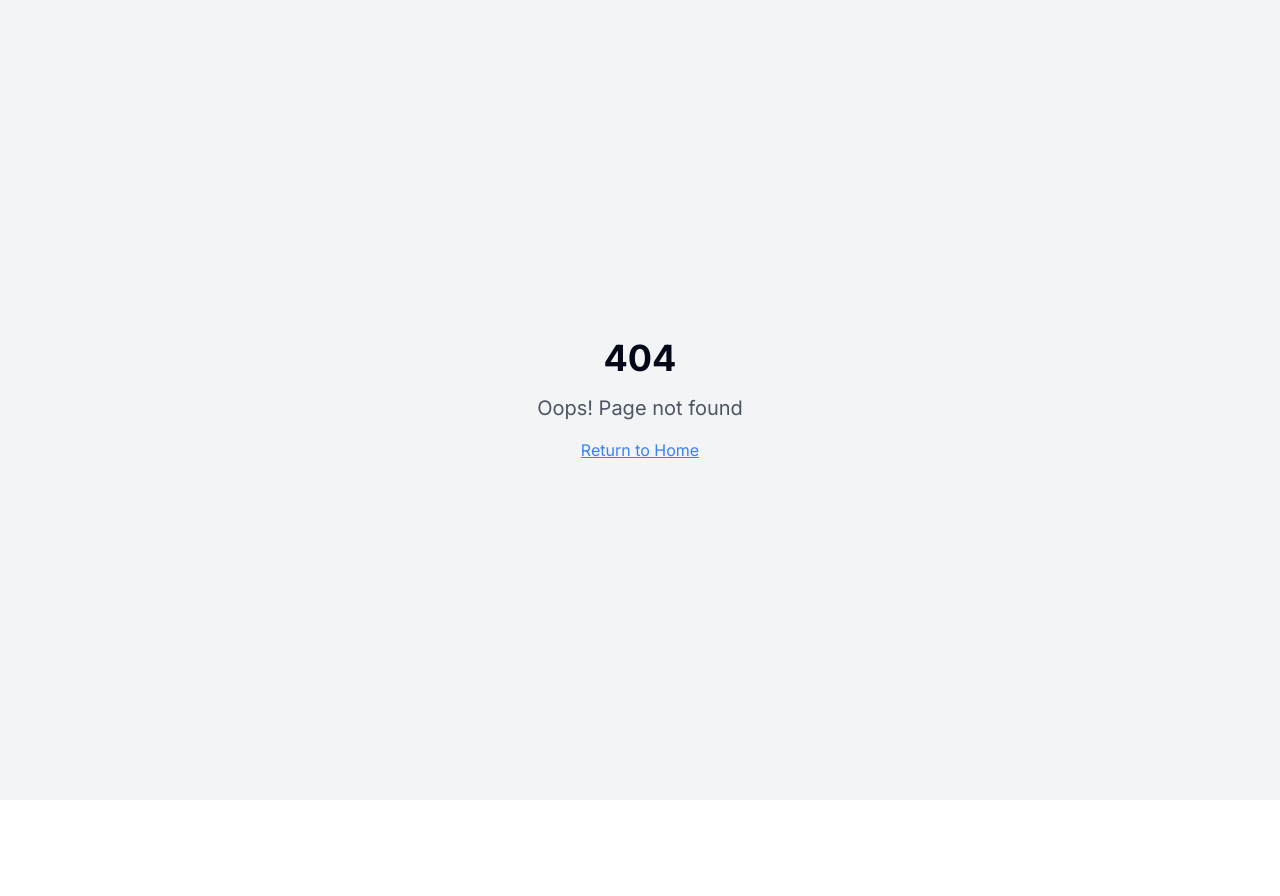
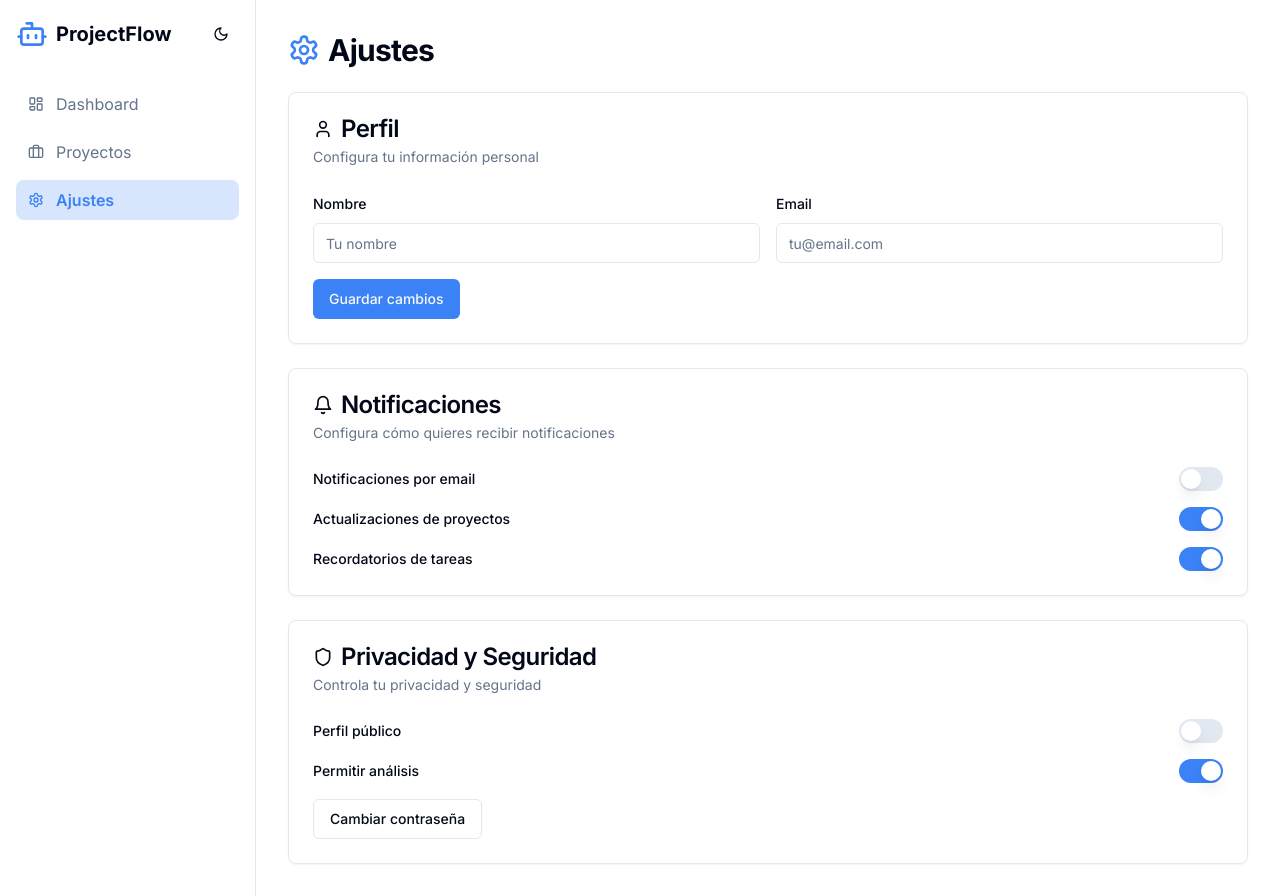
Before and after one commit to marianaral/project-primavera-flow, a React (Vite) app: page /settings in a window 1280 px wide. Before the commit this address had no page. Before the commit the page ends 800 px from the top, so only its background shows below. Built offline with nearby package versions, Linux system fonts and the light colour scheme.

Commit message:
Fix light mode and 404 error
Fixes light mode toggle and adds a route for the settings page.

```diff
--- a/src/App.tsx
+++ b/src/App.tsx
@@ -6,6 +6,7 @@ import { QueryClient, QueryClientProvider } from "@tanstack/react-query";
 import { BrowserRouter, Routes, Route } from "react-router-dom";
 import Dashboard from "./pages/Dashboard";
 import Projects from "./pages/Projects";
+import Settings from "./pages/Settings";
 import NotFound from "./pages/NotFound";
 import MainLayout from "./components/layout/MainLayout";
 import ProjectPage from "./pages/ProjectPage";
@@ -22,6 +23,7 @@ const App = () => (
           <Route element={<MainLayout />}>
             <Route path="/" element={<Dashboard />} />
             <Route path="/projects" element={<Projects />} />
+            <Route path="/settings" element={<Settings />} />
             <Route path="/project/:id" element={<ProjectPage />} />
           </Route>
           {/* ADD ALL CUSTOM ROUTES ABOVE THE CATCH-ALL "*" ROUTE */}
--- a/src/components/ThemeToggle.tsx
+++ b/src/components/ThemeToggle.tsx
@@ -4,7 +4,7 @@ import { Button } from "@/components/ui/button";
 import { useState, useEffect } from "react";
 
 const ThemeToggle = () => {
-  const [isDark, setIsDark] = useState(true);
+  const [isDark, setIsDark] = useState(false);
 
   useEffect(() => {
     // Check if dark mode is already set
--- a/src/index.css
+++ b/src/index.css
@@ -58,7 +58,4 @@
     @apply bg-background text-foreground antialiased;
     font-family: 'Inter', sans-serif;
   }
-  #root {
-    @apply dark;
-  }
 }
--- /dev/null
+++ b/src/pages/Settings.tsx
@@ -0,0 +1,99 @@
+
+import { Card, CardContent, CardDescription, CardHeader, CardTitle } from "@/components/ui/card";
+import { Switch } from "@/components/ui/switch";
+import { Button } from "@/components/ui/button";
+import { Input } from "@/components/ui/input";
+import { Label } from "@/components/ui/label";
+import { Settings as SettingsIcon, User, Bell, Shield } from "lucide-react";
+
+const Settings = () => {
+  return (
+    <div className="animate-fade-in space-y-6">
+      <div className="flex items-center gap-2 mb-6">
+        <SettingsIcon className="h-8 w-8 text-primary" />
+        <h1 className="text-3xl font-bold tracking-tight">Ajustes</h1>
+      </div>
+
+      <div className="grid gap-6">
+        {/* Perfil */}
+        <Card>
+          <CardHeader>
+            <CardTitle className="flex items-center gap-2">
+              <User className="h-5 w-5" />
+              Perfil
+            </CardTitle>
+            <CardDescription>
+              Configura tu información personal
+            </CardDescription>
+          </CardHeader>
+          <CardContent className="space-y-4">
+            <div className="grid grid-cols-2 gap-4">
+              <div className="space-y-2">
+                <Label htmlFor="name">Nombre</Label>
+                <Input id="name" placeholder="Tu nombre" />
+              </div>
+              <div className="space-y-2">
+                <Label htmlFor="email">Email</Label>
+                <Input id="email" type="email" placeholder="tu@email.com" />
+              </div>
+            </div>
+            <Button>Guardar cambios</Button>
+          </CardContent>
+        </Card>
+
+        {/* Notificaciones */}
+        <Card>
+          <CardHeader>
+            <CardTitle className="flex items-center gap-2">
+              <Bell className="h-5 w-5" />
+              Notificaciones
+            </CardTitle>
+            <CardDescription>
+              Configura cómo quieres recibir notificaciones
+            </CardDescription>
+          </CardHeader>
+          <CardContent className="space-y-4">
+            <div className="flex items-center justify-between">
+              <Label htmlFor="email-notifications">Notificaciones por email</Label>
+              <Switch id="email-notifications" />
+            </div>
+            <div className="flex items-center justify-between">
+              <Label htmlFor="project-updates">Actualizaciones de proyectos</Label>
+              <Switch id="project-updates" defaultChecked />
+            </div>
+            <div className="flex items-center justify-between">
+              <Label htmlFor="task-reminders">Recordatorios de tareas</Label>
+              <Switch id="task-reminders" defaultChecked />
+            </div>
+          </CardContent>
+        </Card>
+
+        {/* Privacidad */}
+        <Card>
+          <CardHeader>
+            <CardTitle className="flex items-center gap-2">
+              <Shield className="h-5 w-5" />
+              Privacidad y Seguridad
+            </CardTitle>
+            <CardDescription>
+              Controla tu privacidad y seguridad
+            </CardDescription>
+          </CardHeader>
+          <CardContent className="space-y-4">
+            <div className="flex items-center justify-between">
+              <Label htmlFor="profile-public">Perfil público</Label>
+              <Switch id="profile-public" />
+            </div>
+            <div className="flex items-center justify-between">
+              <Label htmlFor="analytics">Permitir análisis</Label>
+              <Switch id="analytics" defaultChecked />
+            </div>
+            <Button variant="outline">Cambiar contraseña</Button>
+          </CardContent>
+        </Card>
+      </div>
+    </div>
+  );
+};
+
+export default Settings;
```
